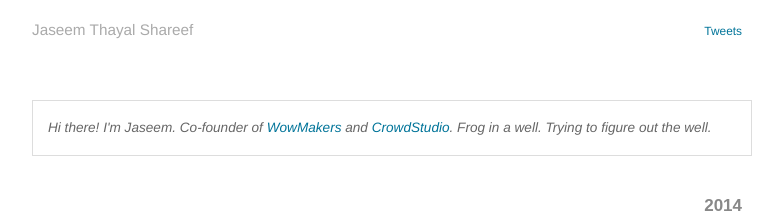
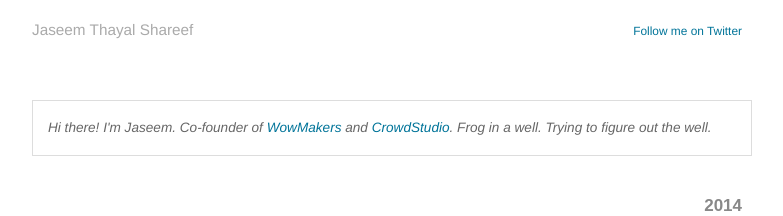
Before and after one commit to jaseemts/jaseemts.github.io, a Jekyll site: the page built from index.html, in a window 1280 px wide. Shown: the top 216 px of the page, without its empty margins (248-1031 px from the left). Built offline with Jekyll 4.4.1, drawn with Linux system fonts in a browser that asks for light colours.

Commit message:
Updated default.html

```diff
--- a/_layouts/default.html
+++ b/_layouts/default.html
@@ -15,7 +15,7 @@
       <div class='header'>
         <h1 class='title'><a href="/">{{ site.name }}</a></h1>
         <span class='links align-right'>
-          <a href='http://twitter.com/jaseemts' target='_blank'>Tweets</a>
+          <a href='http://twitter.com/jaseemts' target='_blank'>Follow me on Twitter</a>
         </span>
       </div>
       <div class='site'>
```
